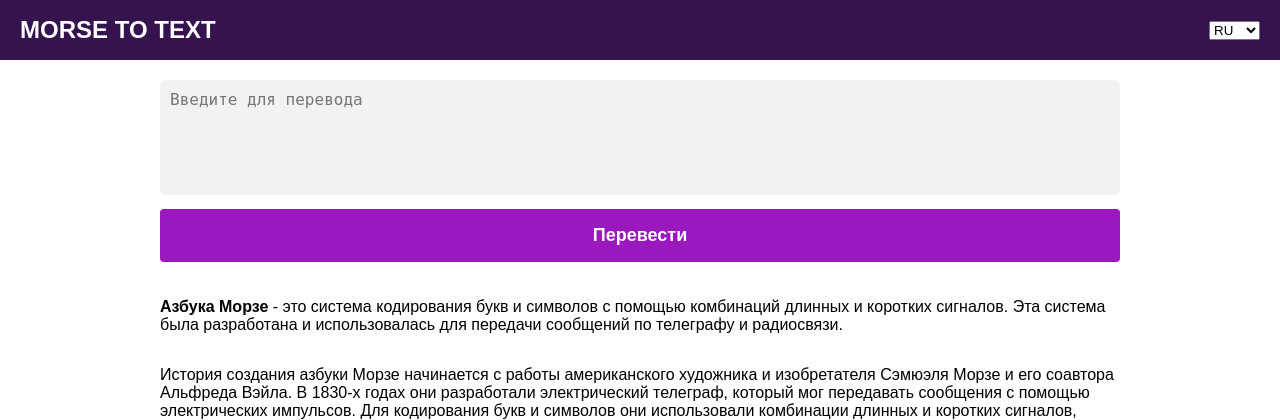
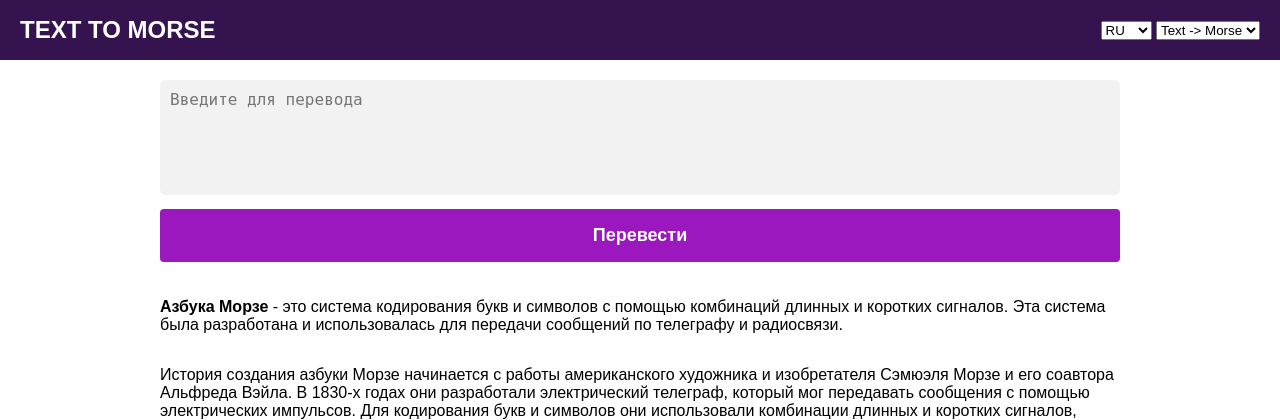
Before and after one commit to FrogzZ/text_to_morse__fastapi, a FastAPI app: page / in a window 1280 px wide. Shown: the top 420 px of the page. Run offline with FastAPI, Linux system fonts and the light colour scheme.

Commit message:
some fix

```diff
--- a/ar.py
+++ b/ar.py
@@ -1,21 +1,19 @@
 ru = {'А': '.-', 'Б': '-...', 'В': '.--', 'Г': '--.', 'Д': '-..', 'Е': '.', 'Ж': '...-', 'З': '--..', 'И': '..',
       'Й': '.---', 'К': '-.-', 'Л': '.-..', 'М': '--', 'Н': '-.', 'О': '---', 'П': '.--.', 'Р': '.-.', 'С': '...',
-      'Т': '-', 'У': '..-', 'Ф': '..-.', 'Х': '....', 'Ц': '-.-.', 'Ч': '---.', 'Ш': '----', 'Щ': '--.-', 'Ъ': '--.--',
-      'Ы': '-.--', 'Ь': '-..-', 'Э': '..-..', 'Ю': '..--', 'Я': '.-.-', 'Ї': '.---.', 'Є': '..-..', 'І': '..',
-      'Ґ': '--.', '0': '-----', '1': '.----', '2': '..---', '3': '...--', '4': '....-', '5': '.....', '6': '-....',
-           '7': '--...', '8': '---..', '9': '----.', '.': '.-.-.-', ',': '--..--', '?': '..--..', "'": '.----.', '!': '-.-.--', '/': '-..-.', '(': '-.--.',
-               ')': '-.--.-', '&': '.-...', ':': '---...', ';': '-.-.-.', '=': '-...-', '+': '.-.-.', '-': '-....-',
-               '_': '..--.-', '"': '.-..-.', '$': '...-..-', '@': '.--.-.', '¿': '..-.-', '¡': '--...-'}
+      'Т': '-', 'У': '..-', 'Ф': '..-.', 'Х': '....', 'Ц': '-.-.', 'Ч': '---.', 'Ш': '----', 'Щ': '--.-',
+      'Ъ': '--.--',
+      'Ы': '-.--', 'Ь': '-..-', 'Э': '..-..', 'Ю': '..--', 'Я': '.-.-', '0': '-----', '1': '.----', '2': '..---',
+      '3': '...--', '4': '....-', '5': '.....', '6': '-....',
+      '7': '--...', '8': '---..', '9': '----.', '.': '.-.-.-', ',': '--..--', '?': '..--..', "'": '.----.',
+      '!': '-.-.--', '/': '-..-.', '(': '-.--.',
+      ')': '-.--.-', '&': '.-...', ':': '---...', ';': '-.-.-.', '=': '-...-', '+': '.-.-.', '-': '-....-',
+      '_': '..--.-', '"': '.-..-.', '$': '...-..-', '@': '.--.-.', '¿': '..-.-', '¡': '--...-'}
+
 eu = {'A': '.-', 'B': '-...', 'C': '-.-.', 'D': '-..', 'E': '.', 'F': '..-.', 'G': '--.', 'H': '....', 'I': '..',
       'J': '.---', 'K': '-.-', 'L': '.-..', 'M': '--', 'N': '-.', 'O': '---', 'P': '.--.', 'Q': '--.-', 'R': '.-.',
-      'S': '...', 'T': '-', 'U': '..-', 'V': '...-', 'W': '.--', 'X': '-..-', 'Y': '-.--', 'Z': '--..', 'Ö': '---.',
-      'Ĥ': '----', 'Ñ': '--.--', 'É': '..-..', 'Ü': '..--', 'Ä': '.-.-', '0': '-----', '1': '.----', '2': '..---', '3': '...--', '4': '....-', '5': '.....', '6': '-....',
-           '7': '--...', '8': '---..', '9': '----.', '.': '.-.-.-', ',': '--..--', '?': '..--..', "'": '.----.', '!': '-.-.--', '/': '-..-.', '(': '-.--.',
-               ')': '-.--.-', '&': '.-...', ':': '---...', ';': '-.-.-.', '=': '-...-', '+': '.-.-.', '-': '-....-',
-               '_': '..--.-', '"': '.-..-.', '$': '...-..-', '@': '.--.-.', '¿': '..-.-', '¡': '--...-'}
-
-numbers = {'0': '-----', '1': '.----', '2': '..---', '3': '...--', '4': '....-', '5': '.....', '6': '-....',
-           '7': '--...', '8': '---..', '9': '----.'}
-punctuation = {'.': '.-.-.-', ',': '--..--', '?': '..--..', "'": '.----.', '!': '-.-.--', '/': '-..-.', '(': '-.--.',
-               ')': '-.--.-', '&': '.-...', ':': '---...', ';': '-.-.-.', '=': '-...-', '+': '.-.-.', '-': '-....-',
-               '_': '..--.-', '"': '.-..-.', '$': '...-..-', '@': '.--.-.', '¿': '..-.-', '¡': '--...-'}
+      'S': '...', 'T': '-', 'U': '..-', 'V': '...-', 'W': '.--', 'X': '-..-', 'Y': '-.--', 'Z': '--..',
+      '0': '-----', '1': '.----', '2': '..---', '3': '...--', '4': '....-', '5': '.....', '6': '-....',
+      '7': '--...', '8': '---..', '9': '----.', '.': '.-.-.-', ',': '--..--', '?': '..--..', "'": '.----.',
+      '!': '-.-.--', '/': '-..-.', '(': '-.--.',
+      ')': '-.--.-', '&': '.-...', ':': '---...', ';': '-.-.-.', '=': '-...-', '+': '.-.-.', '-': '-....-',
+      '_': '..--.-', '"': '.-..-.', '$': '...-..-', '@': '.--.-.', '¿': '..-.-', '¡': '--...-'}
--- a/main.py
+++ b/main.py
@@ -23,17 +23,31 @@ async def api(request: Request):
     return {'1': 1}
 
 
-@app.get("/translate/{lang}/{input_text}")
-async def translate(lang: str, input_text: str):
+@app.get("/translate/{method}/{lang}/{input_text}")
+async def translate(method: str, lang: str, input_text: str):
     lang_list = morse.ru if lang == 'ru' else morse.eu
     res = ''
-    for i in input_text.upper():
-        if i in lang_list:
-            res += lang_list[i]
-            res += ' '
-        elif i == ' ':
-            res += '  '
-    return {'result': res}
+    input_text = input_text[1:]
+    # Text -> Morse
+    if method == 'tm':
+        for i in input_text.upper():
+            if i in lang_list:
+                res += lang_list[i]
+                res += ' '
+            elif i == ' ':
+                res += ' '
+        return {'result': res}
+    # Morse -> Text
+    elif method == 'mt':
+        split_morse = input_text.split(' ')
+        reverse_list = dict(zip(lang_list.values(), lang_list.keys()))
+        for i in split_morse:
+            if i.upper() in reverse_list:
+                res += reverse_list[i.upper()]
+            elif i == '':
+                res += ' '
+        print(reverse_list)
+        return {'result': res}
 
 
 @app.exception_handler(StarletteHTTPException)
@@ -41,5 +55,4 @@ async def my_custom_exception_handler(request: Request, exc: StarletteHTTPExcept
     if exc.status_code == 404:
         return templates.TemplateResponse('404.html', {'request': request})
     else:
-        # Just use FastAPI's built-in handler for other errors
         return await http_exception_handler(request, exc)
--- a/templates/index.html
+++ b/templates/index.html
@@ -95,13 +95,20 @@
 </head>
 <body>
     <header>
-        <a href="/"><h1 id="header-logo">MORSE TO TEXT</h1></a>
+        <a href="/"><h1 id="header-logo">TEXT TO MORSE</h1></a>
 <!--        <a href="/"><img src="../static/ru.png" width="35" height="35" alt="lang"></a>-->
+
             <p>
                 <label for="lang"></label>
                 <select id="lang" name="lang">
                     <option value="ru">RU</option>
                     <option value="eng">ENG</option>
+                </select>
+
+                <label for="how_tr"></label>
+                <select id="how_tr" name="how_tr">
+                    <option value="tm">Text -> Morse</option>
+                    <option value="mt">Morse -> Text</option>
                 </select>
             </p>
     </header>
@@ -133,12 +140,17 @@
 
   <script>
     const langSelect = document.getElementById("lang");
+    const trSelect = document.getElementById("how_tr");
 
     document.addEventListener("DOMContentLoaded", function() {
       const selectedLang = localStorage.getItem("selectedLang");
+      const selectedTr = localStorage.getItem("selectedTr");
 
       if (selectedLang) {
         langSelect.value = selectedLang;
+      }
+      if (selectedTr) {
+        trSelect.value = selectedTr;
       }
     });
 
@@ -147,14 +159,20 @@
       localStorage.setItem("selectedLang", selectedLang);
     });
 
+    trSelect.addEventListener("change", function() {
+      const selectedTr = trSelect.value;
+      localStorage.setItem("selectedTr", selectedTr);
+    });
+
 
     bTranslate.onclick = function(){
         let inputText = document.getElementById("input-text").value;
 
         const selectedLang = localStorage.getItem("selectedLang");
-
+        const selectedTr = localStorage.getItem("selectedTr");
+        console.log(inputText)
         if (selectedLang) {
-            fetch('/translate/'+ selectedLang + '/' + inputText)
+            fetch('/translate/' + selectedTr + '/' + selectedLang + '/' + '-' + inputText)
                 .then(response => response.json())
                 .then(data => {
                     document.getElementById("output-text").removeAttribute("hidden");
@@ -163,9 +181,20 @@
                 .catch(error => {
                     console.log(error);
                 });
-          console.log("Выбранный язык:", selectedLang);
+            console.log("Выбранный метод:", selectedTr);
+            console.log("Выбранный язык:", selectedLang);
         } else {
           console.log("Выбранный язык не найден в localStorage");
+          localStorage.setItem("selectedLang", 'ru');
+          fetch('/translate/' + selectedTr + '/' + selectedLang + '/' + inputText)
+                .then(response => response.json())
+                .then(data => {
+                    document.getElementById("output-text").removeAttribute("hidden");
+                    document.getElementById("output-text").value = data.result;
+                })
+                .catch(error => {
+                    console.log(error);
+                });
         }
     }
   </script>
--- a/templates/script.js
+++ /dev/null
@@ -1,33 +0,0 @@
-// Функция для перевода текста в азбуку Морзе
-function translate() {
-    console.log('start')
-    var inputText = document.getElementById("input-text").value;
-    var outputText = "";
-
-    // Определение азбуки Морзе
-    var morseAlphabet = {
-        "A": ".-", "B": "-...", "C": "-.-.", "D": "-..", "E": ".", "F": "..-.", "G": "--.", "H": "....", "I": "..", "J": ".---",
-        "K": "-.-", "L": ".-..", "M": "--", "N": "-.", "O": "---", "P": ".--.", "Q": "--.-", "R": ".-.", "S": "...", "T": "-",
-        "U": "..-", "V": "...-", "W": ".--", "X": "-..-", "Y": "-.--", "Z": "--..",
-        "0": "-----", "1": ".----", "2": "..---", "3": "...--", "4": "....-", "5": ".....", "6": "-....", "7": "--...", "8": "---..", "9": "----.",
-        ".": ".-.-.-", ",": "--..--", "?": "..--..", "'": ".----.", "!": "-.-.--", "/": "-..-.", "(": "-.--.", ")": "-.--.-", "&": ".-...",
-        ":": "---...", ";": "-.-.-.", "=": "-...-", "+": ".-.-.", "-": "-....-", "_": "..--.-", "\"": ".-..-.", "$": "...-..-", "@": ".--.-.",
-        " ": "/"
-    };
-
-    // Перевод текста в азбуку Морзе
-    for (var i = 0; i < inputText.length; i++) {
-        var char = inputText.charAt(i).toUpperCase();
-        if (morseAlphabet[char]) {
-            outputText += morseAlphabet[char] + " ";
-        } else {
-            outputText += char + " ";
-        }
-    }
-
-    // Вывод перевода
-    document.getElementById("output-text").value = outputText.trim();
-}
-
-// Привязка события клика к кнопке
-document.getElementById("translate-btn").addEventListener("click", translate);
```
